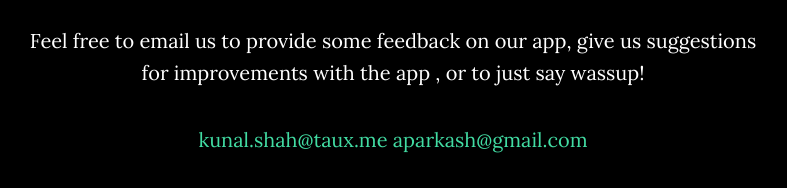
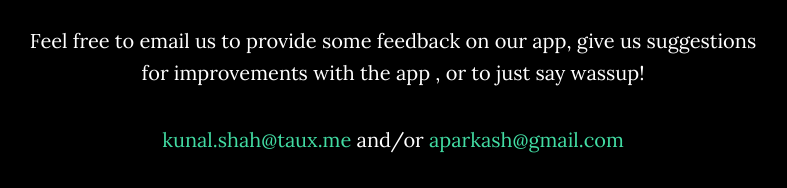
Before and after one commit to skunal8197/Calc4uwebsite, a plain HTML site: page index.html in a window 1280 px wide. Shown: the part 2360-2548 px from the top of the page, without its empty margins (247-1034 px from the left). Drawn offline with Linux system fonts and the light colour scheme; some packages are replaced by stand-ins of ours.

Commit message:
adding and/or in between emails

```diff
--- a/index.html
+++ b/index.html
@@ -123,7 +123,7 @@
             <div class="col-lg-8 col-lg-offset-2">
                 <h2>Contact Calc4u</h2>
                 <p>Feel free to email us to provide some feedback on our app, give us suggestions for improvements with the app , or to just say wassup!</p>
-                <p><a href="mailto:kunal.shah@taux.me">kunal.shah@taux.me</a>
+                <p><a href="mailto:kunal.shah@taux.me">kunal.shah@taux.me</a> and/or
                 <a href="mailto:aparkash@gmail.com">aparkash@gmail.com</a>
                 </p>
                 <ul class="list-inline banner-social-buttons">
```
